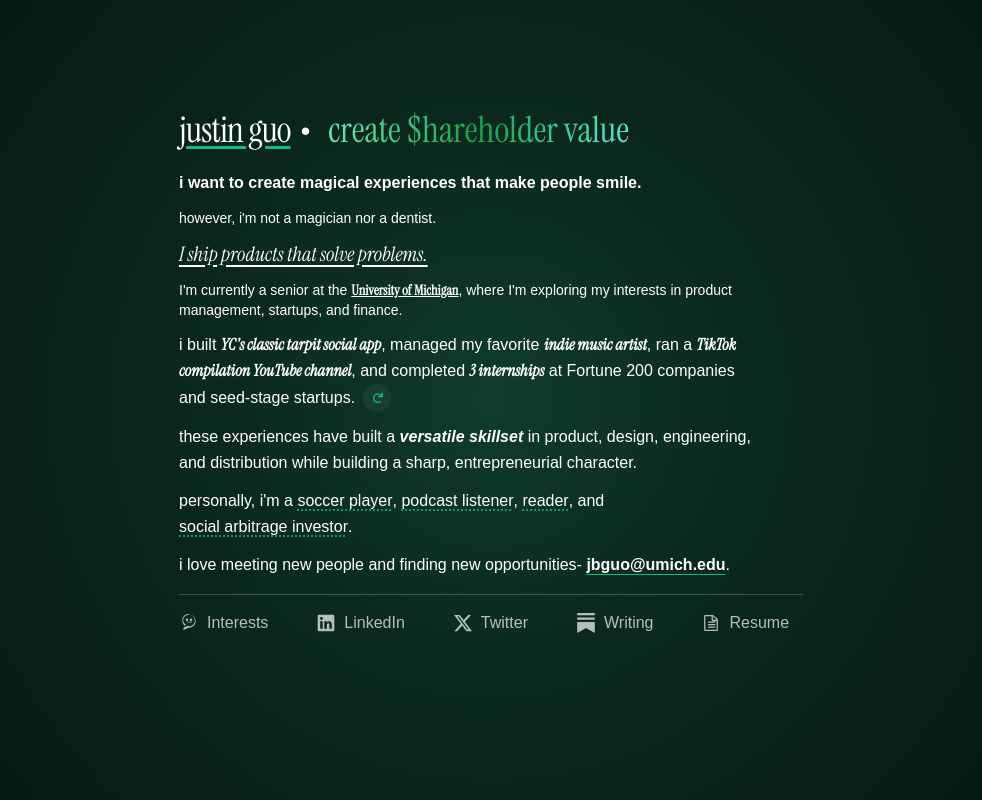
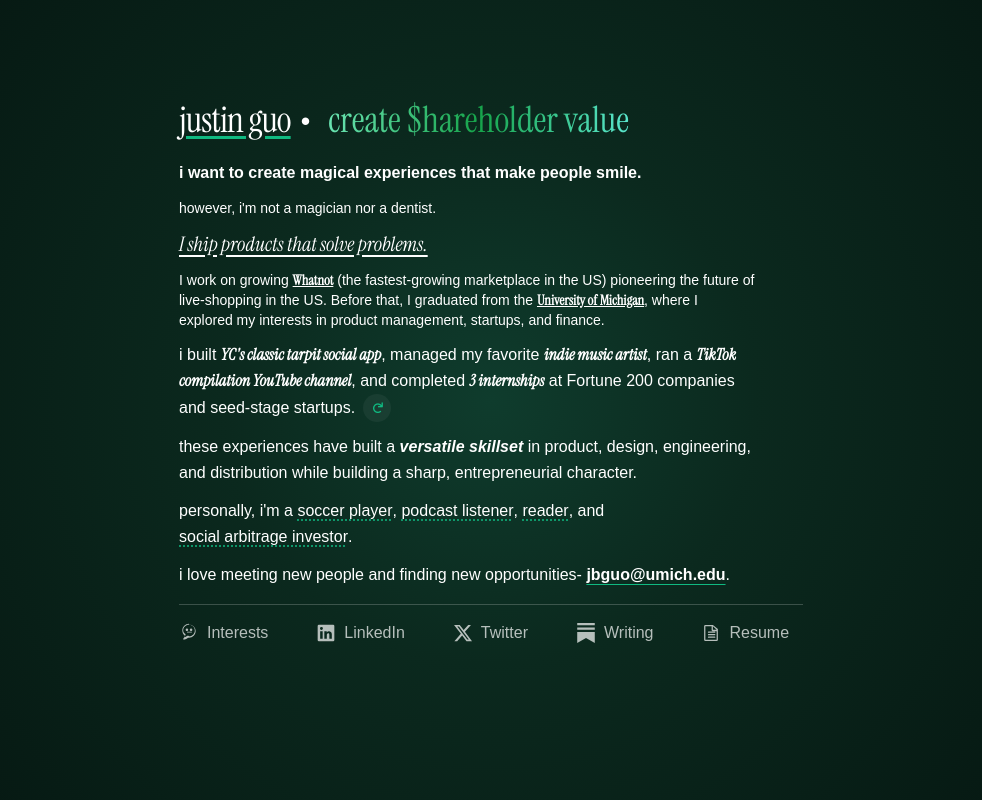
Before and after one commit to justinbguo/personal, a React (Create React App) app: page / in a window 1280 px wide. Shown: the whole page, without its empty margins (149-1131 px from the left). Built offline with nearby package versions, Linux system fonts and the light colour scheme; a web font is replaced by a local one.

Commit message:
Whatnot copy change

```diff
--- a/src/App.js
+++ b/src/App.js
@@ -185,8 +185,9 @@ function App() {
               I ship products that solve problems.
             </p>
             <p className="text-sm sm:text-md font-thin">
-              I'm currently a senior at the <a href="https://umich.edu" target="_blank" rel="noopener noreferrer" className="transition-colors hover:text-[#FFCB05] underline font-instrument font-semibold">University of Michigan</a>,
-              where I'm exploring my interests in product management, startups, and finance.
+            I work on growing <a href="https://whatnot.com" target="_blank" rel="noopener noreferrer" className="transition-colors hover:text-[#FFCB05] underline font-instrument font-semibold">Whatnot</a> (the fastest-growing marketplace in the US) pioneering the future of live-shopping in the US.
+              Before that, I graduated from the <a href="https://umich.edu" target="_blank" rel="noopener noreferrer" className="transition-colors hover:text-[#FFCB05] underline font-instrument font-semibold">University of Michigan</a>,
+              where I explored my interests in product management, startups, and finance.
             </p>
             <div
               className="flex items-center group relative"
@@ -217,7 +218,7 @@ function App() {
 
                           and completed{' '}
                           <span className="font-instrument italic font-bold">3 internships</span> at Fortune 200 companies and seed-stage startups.
-                          <span className="text-emerald-500 hover:text-emerald-400 bg-white/5 hover:bg-white/10 transition-all duration-300 text-md font-satoshi ml-2 inline-flex items-center justify-center h-7 w-7 spin-button rounded-full">
+                          <span className=" items-center justify-center text-emerald-500 hover:text-emerald-400 bg-white/5 hover:bg-white/10 transition-all duration-300 text-md font-satoshi ml-2 inline-flex items-center justify-center h-7 w-7 spin-button rounded-full">
                             ↻
                           </span>
                         </>
```
